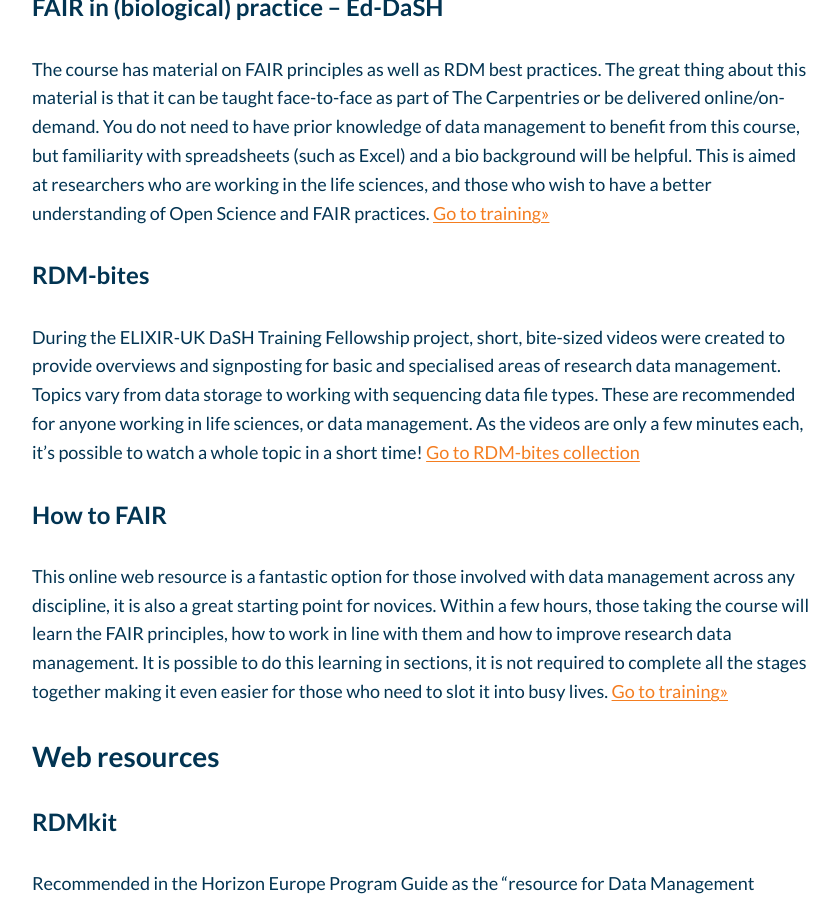
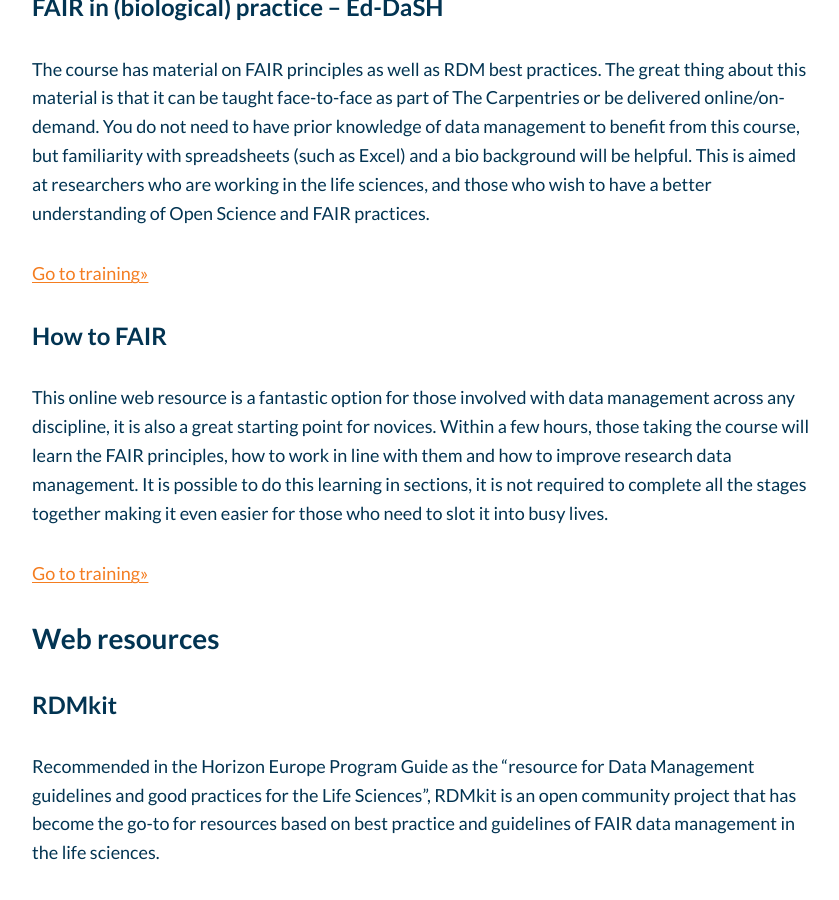
Before and after one commit to elixir-uk/fellowship, a Jekyll site: the page built from _pages/training_materials.md, in a window 1280 px wide and 900 px high, scrolled down 309 px. Shown: the whole window, without its empty margins (218-1057 px from the left). Built offline with Jekyll 4.4.1, drawn with Linux system fonts in a browser that asks for light colours; nearby versions of some CDN libraries.

Commit message:
Remove RDMbites from external recommended resources page

```diff
--- a/_pages/training_materials.md
+++ b/_pages/training_materials.md
@@ -11,39 +11,42 @@
 The course has material on FAIR principles as well as RDM best practices. The great thing about this material is that it can be taught face-to-face as part of The Carpentries or be delivered online/on-demand.
 You do not need to have prior knowledge of data management to benefit from this course, but familiarity with spreadsheets (such as Excel) and a bio background will be helpful.
 This is aimed at researchers who are working in the life sciences, and those who wish to have a better understanding of Open Science and FAIR practices.
+
 [Go to training»](https://carpentries-incubator.github.io/fair-bio-practice/)
 
-### RDM-bites
-During the ELIXIR-UK DaSH Training Fellowship project, short, bite-sized videos were created to provide overviews and signposting for basic and specialised areas of research data management. Topics vary from data storage to working with sequencing data file types.
-These are recommended for anyone working in life sciences, or data management. As the videos are only a few minutes each, it’s possible to watch a whole topic in a short time!
-[Go to RDM-bites collection](https://fellowship.elixiruknode.org/tags/?tag=RDMbites)
 
 ### How to FAIR
 
 This online web resource is a fantastic option for those involved with data management across any discipline, it is also a great starting point for novices. Within a few hours, those taking the course will learn the FAIR principles, how to work in line with them and how to improve research data management. It is possible to do this learning in sections, it is not required to complete all the stages together making it even easier for those who need to slot it into busy lives.
+
 [Go to training»](https://howtofair.dk/)
 
 ## Web resources
 
 ### RDMkit
 Recommended in the Horizon Europe Program Guide as the “resource for Data Management guidelines and good practices for the Life Sciences”, RDMkit is an open community project that has become the go-to for resources based on best practice and guidelines of FAIR data management in the life sciences.
+
 [Go to resource»](https://rdmkit.elixir-europe.org/)
 
 ### FAIR Cookbook
 Recommended in the IMI/IHI Project Guidelines and the Horizon Europe Work Programme for Health as the resource for FAIR Data Management guidelines and good practices for the Life Sciences, FAIR Cookbook contains great guidance as well as fantastic examples of data management across all disciplines.
 This resource is recommended for any researchers who need to consider data management, as well as data stewards.
+
 [Go to resource»](https://faircookbook.elixir-europe.org/content/home.html)
 
 ### GoFAIR – FAIR Principles
 For those wanting to learn about FAIR principles with real data examples, the GoFAIR content is a great starting point. This content takes each letter of FAIR and breaks down those into their individual principles (for example, F has four sub-categories) with explanations of what they mean, why they are important and then real life examples to help connect that learning to actual data work.
 This is a fantastic resource for anyone working in the life sciences, especially those who wish to link their learning with examples.
+
 [Go to resource»](https://www.go-fair.org/fair-principles/)
 
 ## Visual resources
 
 ### FAIRsharing Educational
 This collection of infographics and factsheets provides high-level information on a variety of topics relevant to FAIRsharing content across a spectrum of users and in all disciplines. This is an excellent resource with content written by the FAIRsharing team and community champions in the field of FAIR research data management.
+
 [Go to resource»](https://fairsharing.org/educational)
+
 
 ## Contributors
 Emily Delva, Robert Andrews
```
